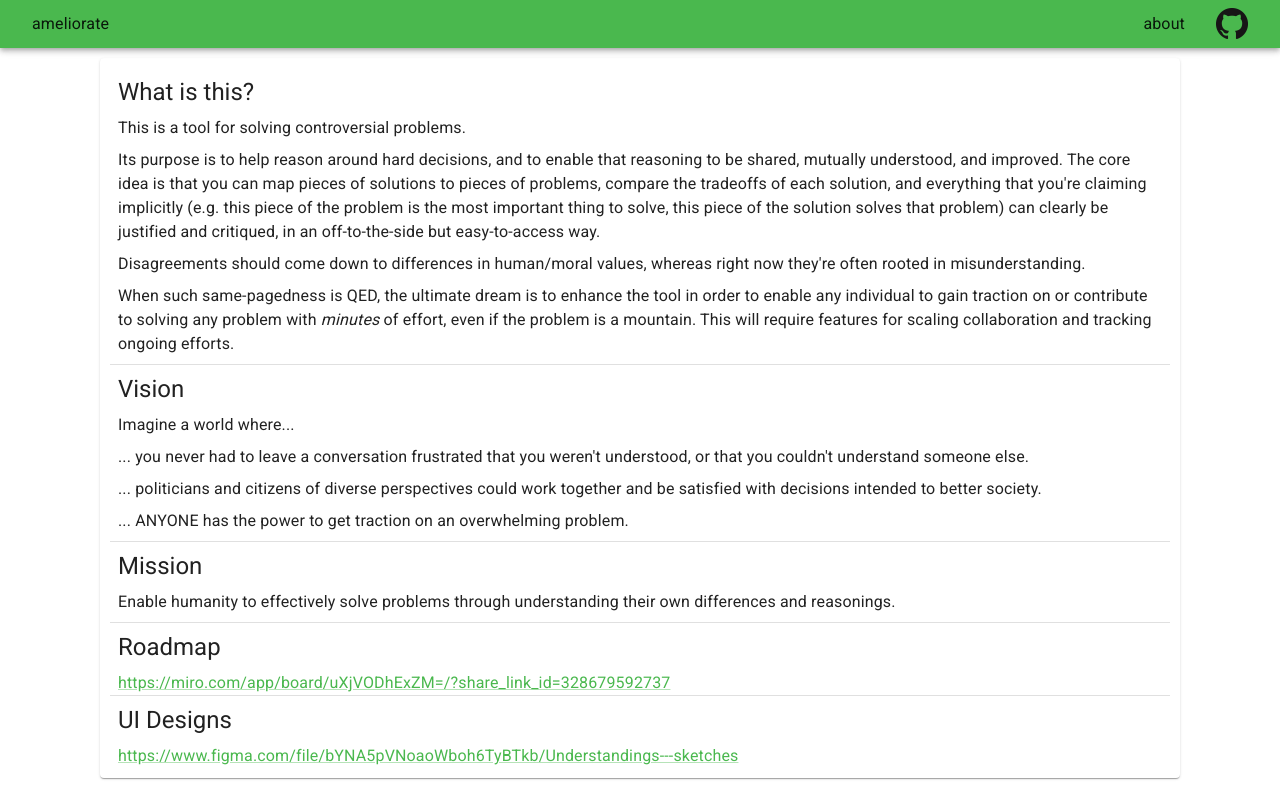
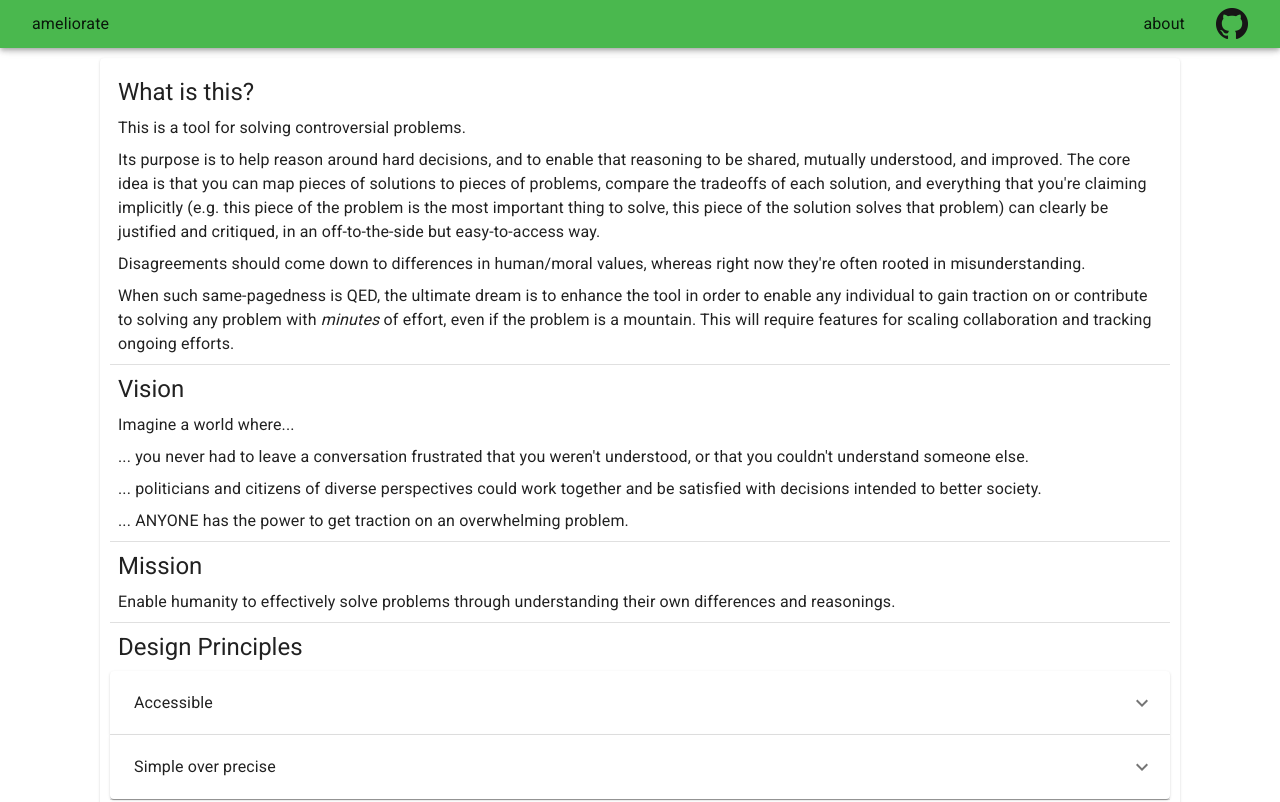
Before and after one commit to amelioro/ameliorate, a Next.js app in the folder web/: page /about in a window 1280 px wide. Shown: the top 802 px of the page. Built offline with nearby package versions, Linux system fonts and the light colour scheme.

Commit message:
chore(about): add design principles

```diff
--- a/web/src/pages/about.tsx
+++ b/web/src/pages/about.tsx
@@ -1,4 +1,13 @@
-import { Box, Divider, Link, Typography } from "@mui/material";
+import { ExpandMore } from "@mui/icons-material";
+import {
+  Accordion,
+  AccordionDetails,
+  AccordionSummary,
+  Box,
+  Divider,
+  Link,
+  Typography,
+} from "@mui/material";
 import type { NextPage } from "next";
 
 import { PaperMiddle } from "../page_styles/about.styles";
@@ -61,6 +70,42 @@ const About: NextPage = () => {
           </Typography>
 
           <Divider />
+          <Typography variant="h5">Design Principles</Typography>
+          <Accordion>
+            <AccordionSummary expandIcon={<ExpandMore />}>
+              <Typography variant="body1">Accessible</Typography>
+            </AccordionSummary>
+            <AccordionDetails>
+              <Typography variant="body1">
+                <b>What</b>: Free for public use, a11y, performant, mobile, open source, easy to
+                use, i18n
+              </Typography>
+              <Typography variant="body1">
+                <b>Why</b>: Solving complex problems is hard, and it needs as many great minds as
+                possible. Diversity and perspective are critical. Accessibility is required to
+                maximize these.
+              </Typography>
+            </AccordionDetails>
+          </Accordion>
+          <Accordion>
+            <AccordionSummary expandIcon={<ExpandMore />}>
+              <Typography variant="body1">Simple over precise</Typography>
+            </AccordionSummary>
+            <AccordionDetails>
+              <Typography variant="body1">
+                <b>What</b>: This type of app has a ton of possible features that can easily
+                overwhelm the user if not managed properly. Generally, features should not target
+                academics; this is a tool for the layperson.
+              </Typography>
+              <Typography variant="body1">
+                <b>Why</b>: Complexity is a huge barrier to accessibility; the learning curve to use
+                the tool must be low. This also applies to problem-solving - quickly conveying
+                high-level information makes the learning curve for a specific topic low.
+              </Typography>
+            </AccordionDetails>
+          </Accordion>
+
+          <Divider />
 
           <Typography variant="h5">Roadmap</Typography>
           <Link
```
